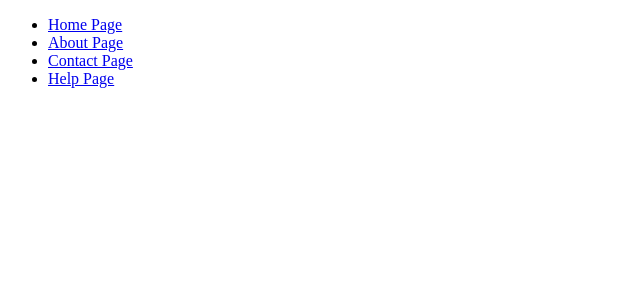
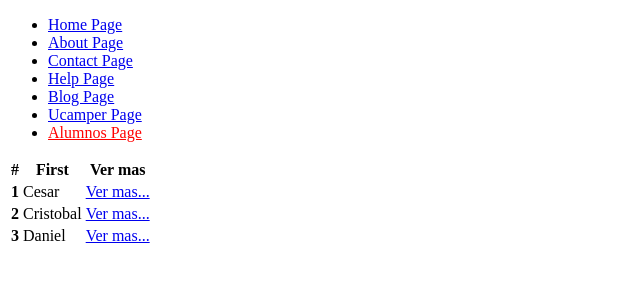
Before and after one commit to ArticislandOfficial/1.demo-app, a React (Create React App) app: page /alumnos in a window 1280 px wide. Shown: the top 300 px of the page, without its empty margins (0-640 px from the left). Built offline with nearby package versions, Linux system fonts and the light colour scheme.

Commit message:
practica clase 060722 y ejercuicio guiado

```diff
--- /dev/null
+++ b/src/components/NavBar.jsx
@@ -0,0 +1,67 @@
+import React from 'react'
+import { NavLink } from 'react-router-dom';
+const NavBar = () => {
+  return (
+    <ul>
+      <li>
+        <NavLink
+          to="/"
+          className={({ isActive }) => (isActive ? "activo" : undefined)}
+        >
+          Home Page
+        </NavLink>
+      </li>
+      <li>
+        <NavLink
+          to="/about"
+          className={({ isActive }) => (isActive ? "activo" : undefined)}
+        >
+          About Page
+        </NavLink>
+      </li>
+      <li>
+        <NavLink
+          to="/contact"
+          className={({ isActive }) => (isActive ? "activo" : undefined)}
+        >
+          Contact Page
+        </NavLink>
+      </li>
+      <li>
+        <NavLink
+          to="/help"
+          className={({ isActive }) => (isActive ? "activo" : undefined)}
+        >
+          Help Page
+        </NavLink>
+      </li>
+      <li>
+        <NavLink
+          to="/blog"
+          className={({ isActive }) => (isActive ? "activo" : undefined)}
+        >
+          Blog Page
+        </NavLink>
+      </li>
+
+      <li>
+        <NavLink
+          to="/ucamper/35/jesus"
+          className={({ isActive }) => (isActive ? "activo" : undefined)}
+        >
+          Ucamper Page
+        </NavLink>
+      </li>
+      <li>
+        <NavLink
+          to="/alumnos"
+          className={({ isActive }) => (isActive ? "activo" : undefined)}
+        >
+          Alumnos Page
+        </NavLink>
+      </li>
+    </ul>
+  );
+}
+
+export default NavBar
--- /dev/null
+++ b/src/pages/AlumnoPage.jsx
@@ -0,0 +1,9 @@
+import React from "react";
+import { useParams } from "react-router-dom";
+
+const AlumnoPage = () => {
+  const { id_alumno } = useParams();
+  return <div>{id_alumno}</div>;
+};
+
+export default AlumnoPage;
--- /dev/null
+++ b/src/pages/AlumnosPage.jsx
@@ -0,0 +1,45 @@
+import React, { useState } from "react";
+import { NavLink } from "react-router-dom";
+
+const AlumnosPage = () => {
+  const [alumnos] = useState([
+    {
+      id: 1,
+      nombre: "Cesar",
+    },
+    {
+      id: 2,
+      nombre: "Cristobal",
+    },
+    {
+      id: 3,
+      nombre: "Daniel",
+    },
+  ]);
+
+  return (
+    <>
+      <table>
+        <thead>
+          <tr>
+            <th scope="col">#</th>
+            <th scope="col">First</th>
+            <th scope="col">Ver mas</th>
+          </tr>
+        </thead>
+        <tbody>
+          {alumnos.map((alumno) => (
+            <tr>
+              <th scope="row">{alumno.id}</th>
+              <td>{alumno.nombre}</td>
+              <td>
+                <NavLink to={`/alumno/${alumno.id}`}>Ver mas...</NavLink>
+              </td>
+            </tr>
+          ))}
+        </tbody>
+      </table>
+    </>
+  );
+};
+export default AlumnosPage;
--- /dev/null
+++ b/src/pages/BlogPage.jsx
@@ -0,0 +1,15 @@
+import React from 'react'
+
+const BlogPage = (props) => {
+  return (
+    <>
+      <ul>
+        {props.articulos.map((articulo, index) => (
+          <li key={index}>{articulo}</li>
+        ))}
+      </ul>
+    </>
+  );
+};
+
+export default BlogPage
--- a/src/pages/HomePage.jsx
+++ b/src/pages/HomePage.jsx
@@ -2,8 +2,22 @@ import React from 'react'
 
 const HomePage = () => {
   return (
-    <div>HomePage</div>
-  )
+    <>
+      <header>
+        <h1>Home Page</h1>
+      </header>
+      <main>
+        <article>
+          <p>Esta es la pagina principal</p>
+        </article>
+      </main>
+      <footer>
+        <article>
+          <p>Esto es un pie de pagina</p>
+        </article>
+      </footer>
+    </>
+  );
 }
 
 export default HomePage
--- /dev/null
+++ b/src/pages/UcamperPage.jsx
@@ -0,0 +1,15 @@
+import React from "react";
+import { useParams } from "react-router-dom";
+
+const UcamperPage = () => {
+  const { id, nombre } = useParams();
+
+  return (
+    <>
+      <div>{id}</div>
+      <div>{nombre}</div>
+    </>
+  );
+};
+
+export default UcamperPage;
--- a/src/routers/AppRouter.jsx
+++ b/src/routers/AppRouter.jsx
@@ -4,57 +4,45 @@ import {
   Routes,
   Route,
   Navigate,
-  NavLink,
+
 } from "react-router-dom";
 import HomePage from "../pages/HomePage";
 import AboutPage from "../pages/AboutPage";
 import ContactPage from "../pages/ContactPage";
 import HelpPage from "../pages/HelpPage";
+import NavBar from "../components/NavBar";
+import BlogPage from "../pages/BlogPage";
+import UcamperPage from "../pages/UcamperPage";
+import AlumnoPage from "../pages/AlumnoPage";
+import AlumnosPage from "../pages/AlumnosPage";
+
+
 
 const AppRouter = () => {
   return (
     <Router>
-      <ul>
-        <li>
-          <NavLink
-            to="/"
-            className={({ isActive }) => (isActive ? "activo" : undefined)}
-          >
-            Home Page
-          </NavLink>
-        </li>
-        <li>
-          <NavLink
-            to="/about"
-            className={({ isActive }) => (isActive ? "activo" : undefined)}
-          >
-            About Page
-          </NavLink>
-        </li>
-        <li>
-          <NavLink
-            to="/contact"
-            className={({ isActive }) => (isActive ? "activo" : undefined)}
-          >
-            Contact Page
-          </NavLink>
-        </li>
-        <li>
-          <NavLink
-            to="/help"
-            className={({ isActive }) => (isActive ? "activo" : undefined)}
-          >
-            Help Page
-          </NavLink>
-        </li>
-      </ul>
+      <NavBar />
       <Routes>
         <Route path="/" element={<HomePage />} />
         <Route path="/about" element={<AboutPage />} />
         <Route path="/contact" element={<ContactPage />} />
         <Route path="/help" element={<HelpPage />} />
+        <Route path="/ucamper/:id/:nombre" element={<UcamperPage />} />
 
-        <Route path="*" element={<Navigate />} />
+        <Route path="/alumnos" element={<AlumnosPage />} />
+        <Route path="/alumno/:id_alumno" element={<AlumnoPage />} />
+
+        <Route
+          path="/blog"
+          element={
+            <BlogPage
+              articulos={["Articulo 1", "Articulo 2", "Articulo 3"]}
+              nombre="Jesus"
+            />
+          }
+        />
+
+        <Route path="*" element={<Navigate to="/" />} />
       </Routes>
     </Router>
   );
```
